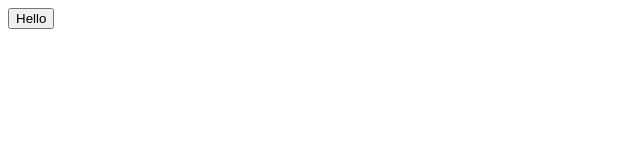
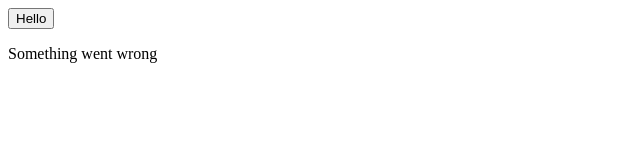
Before and after one commit to Avinash-Rajak/learning-java-script, a plain HTML site: page practice.html in a window 1280 px wide. Both pictures are taken after a click on the button "Hello". Shown: the whole page, without its empty margins (0-640 px from the left). Drawn offline with Linux system fonts and the light colour scheme.

Commit message:
practice done

```diff
--- a/practice.html
+++ b/practice.html
@@ -8,8 +8,10 @@
 </head>
 <body>
 
-    <button>Hello</button>
-    <p id="error"></p>
+    <button onclick="error()">Hello</button>
+    <p id="error-el"></p>
     <script src="practice.js"></script>
+
+
 </body>
 </html>
--- a/practice.js
+++ b/practice.js
@@ -22,3 +22,14 @@ function addpoints(){
 function removepoints(){
     mypoint -= 1
 }
+
+let errorButton = document.getElementById("error-el");
+console.log(errorButton);
+
+function error(){
+    // let meaasge = ""
+    console.log("Button Clicked");
+    errorButton.textContent = "Something went wrong"
+
+
+}
```
